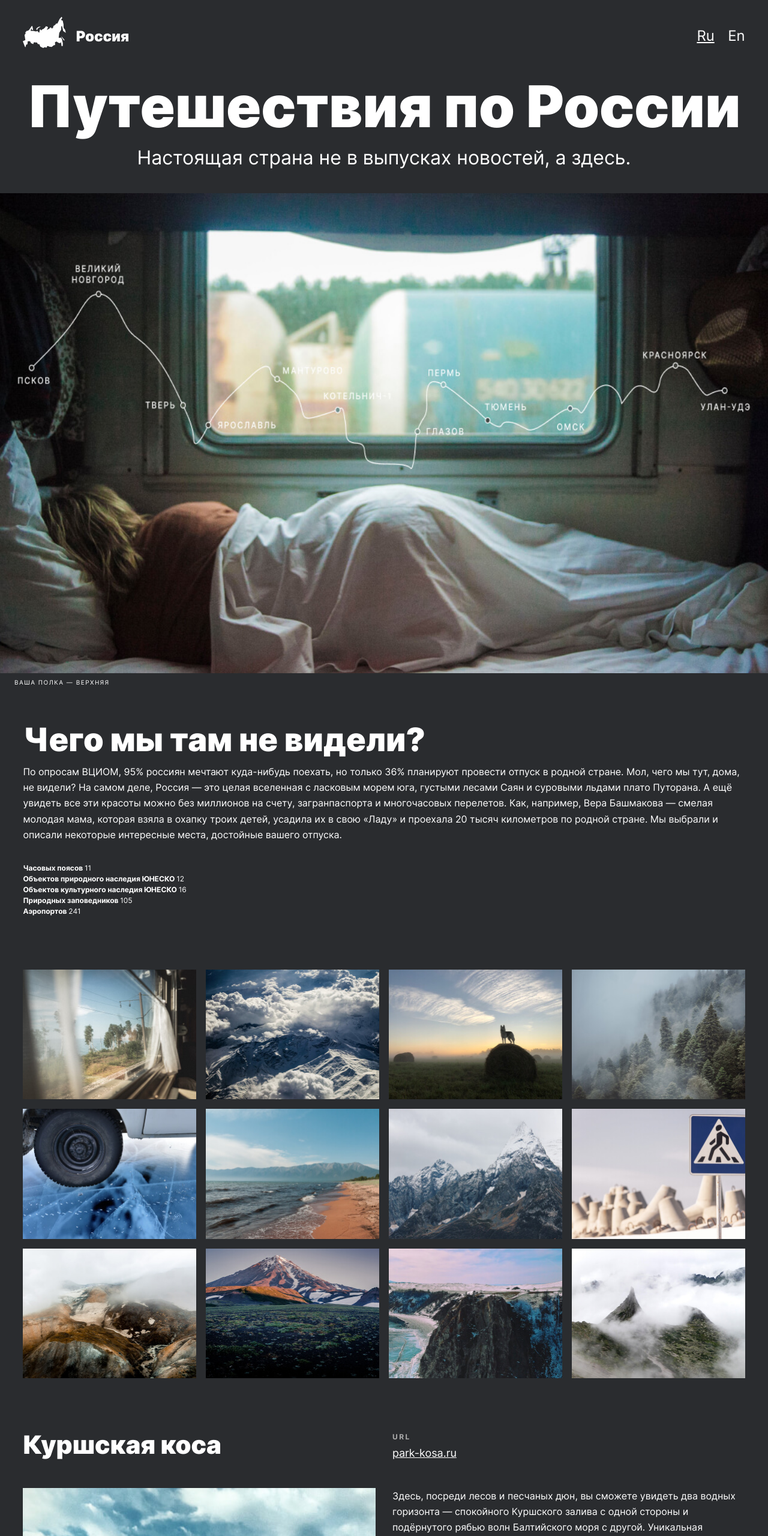
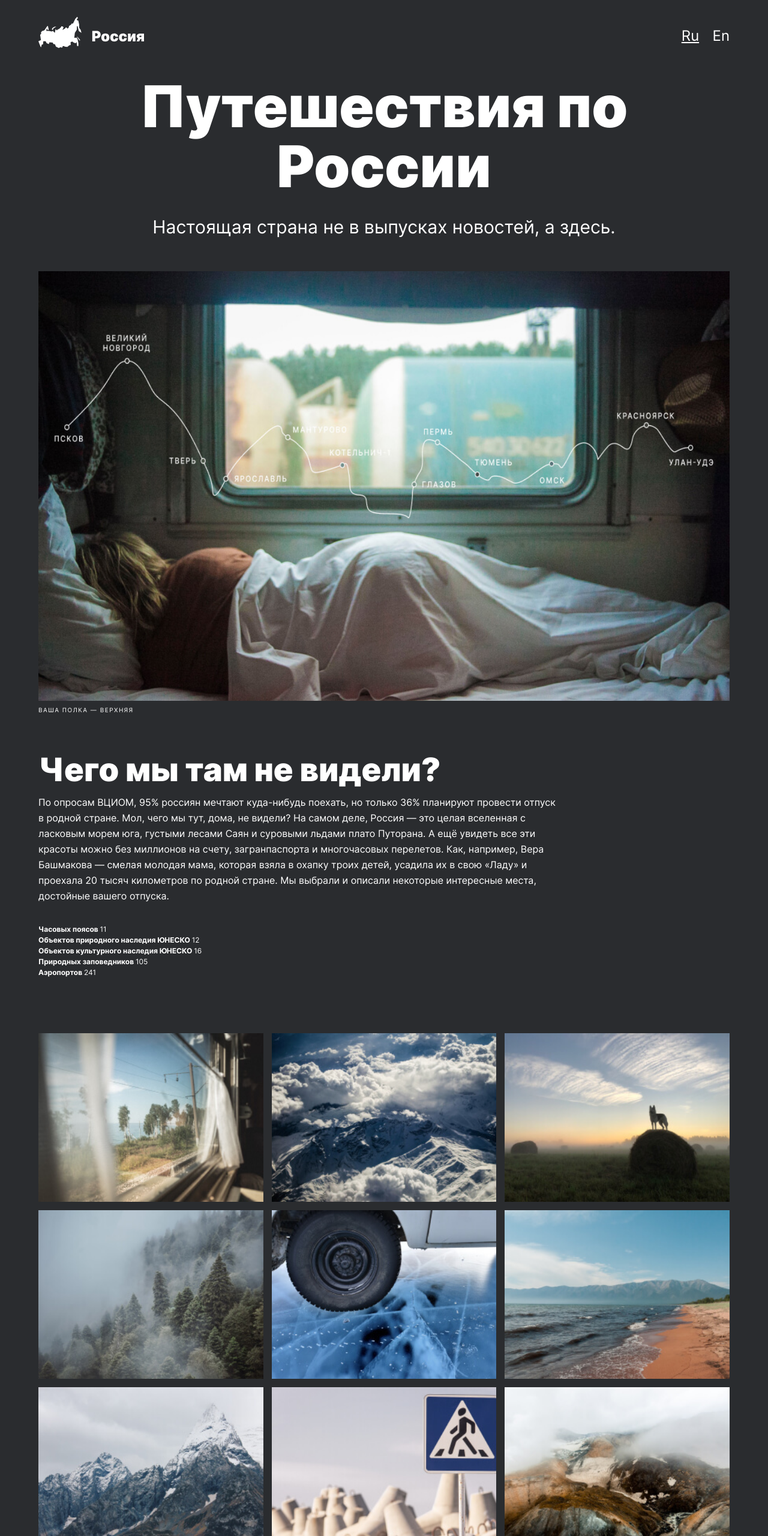
Before and after one commit to belkaksu/russian-travel, a plain HTML site: page index.html in a window 1280 px wide. Shown: the top 2560 px of the page at 60% size. Drawn offline with Linux system fonts and the light colour scheme; files whose address does not match are found by name.

Commit message:
1024 done

```diff
--- a/style.css
+++ b/style.css
@@ -24,6 +24,12 @@
   .header {
     width: 94%;
     padding-top: 28px;
+  }
+}
+
+@media screen and (min-width: 1024px) {
+  .header {
+    width: 90%;
   }
 }
 
@@ -72,6 +78,13 @@
   width: 100%;
 }
 
+@media screen and (min-width: 1024px) {
+  .lead {
+    width: 90%;
+    margin: 0 auto;
+  }
+}
+
 .lead__title {
   width: 90%;
   margin: 0 auto;
@@ -89,6 +102,12 @@
   }
 }
 
+@media screen and (min-width: 1024px) {
+  .lead__title {
+    width: 78%;
+  }
+}
+
 .lead__subtitile {
   width: 90%;
   margin: 0 auto;
@@ -101,9 +120,15 @@
 @media screen and (min-width: 768px) {
   .lead__subtitile {
     width: 83%;
-    font-size: 32px;
+    font-size: 30px;
     line-height: 1.2;
-    padding-top: 32px 0 56px;
+    padding: 32px 0 56px;
+  }
+}
+
+@media screen and (min-width: 1024px) {
+  .lead__subtitile {
+    width: 69%;
   }
 }
 
@@ -113,6 +138,12 @@
   background-image: url("./image/lead-train.jpg");
   background-size: cover;
   background-position: center;
+}
+
+@media screen and (min-width: 1024px) {
+  .lead__image {
+    height: 56vw;
+  }
 }
 
 .lead__caption {
@@ -130,6 +161,12 @@
   }
 }
 
+@media screen and (min-width: 1024px) {
+  .lead__caption {
+    padding-left: 0;
+  }
+}
+
 .intro {
   width: 90%;
   display: flex;
@@ -140,6 +177,12 @@
 @media screen and (min-width: 768px) {
   .intro {
     width: 94%;
+  }
+}
+
+@media screen and (min-width: 1024px) {
+  .intro {
+    width: 90%;
   }
 }
 
@@ -158,11 +201,23 @@
   }
 }
 
+@media screen and (min-width: 1024px) {
+  .intro__title {
+    margin-top: 92px;
+  }
+}
+
 .intro__text {
   font-size: 16px;
   line-height: 1.63;
   padding: 40px 0 34px;
   margin: 0;
+}
+
+@media screen and (min-width: 1024px) {
+  .intro__text {
+    width: 75%;
+  }
 }
 
 .intro__list {
@@ -174,6 +229,12 @@
 @media screen and (min-width: 768px) {
   .intro__list {
     padding-bottom: 88px;
+  }
+}
+
+@media screen and (min-width: 1024px) {
+  .intro__list {
+    padding-bottom: 92px;
   }
 }
 
@@ -204,6 +265,14 @@
   }
 }
 
+@media screen and (min-width: 1024px) {
+  .photo-grid {
+    width: 90%;
+    gap: 14px;
+    margin-bottom: 92px;
+  }
+}
+
 .photo-grid__item {
   width: 100%;
   object-fit: cover;
@@ -218,6 +287,13 @@
     width: 94%;
     margin: 0 auto;
     padding-bottom: 90px;
+  }
+}
+
+@media screen and (min-width: 1024px) {
+  .places {
+    width: 90%;
+    padding-bottom: 92px;
   }
 }
 
@@ -245,6 +321,13 @@
   }
 }
 
+@media screen and (min-width: 1024px) {
+  .place {
+    column-gap: 32px;
+    padding-bottom: 80px;
+  }
+}
+
 .place__title {
   width: 90%;
   font-size: 32px;
@@ -260,6 +343,14 @@
     font-size: 42px;
     line-height: 1.1;
     grid-area: title;
+  }
+}
+
+@media screen and (min-width: 1024px) {
+  .place__title {
+    font-size: 72px;
+    line-height: 1.06;
+    width: 100%;
   }
 }
 
@@ -337,6 +428,13 @@
   }
 }
 
+@media screen and (min-width: 1024px) {
+  .place__paragraph {
+    font-size: 18px;
+    padding-bottom: 27px;
+  }
+}
+
 .cover {
   margin: 0 auto 64px;
   width: 100%;
@@ -368,6 +466,12 @@
   }
 }
 
+@media screen and (min-width: 1024px) {
+  .cover {
+    margin-bottom: 92px;
+  }
+}
+
 .cover__title {
   width: 74%;
   margin: 0 auto;
@@ -388,6 +492,13 @@
   }
 }
 
+@media screen and (min-width: 1024px) {
+  .cover__title {
+    padding-top: 195px;
+    width: 55%;
+  }
+}
+
 .cover__subtitle {
   width: 80%;
   text-align: center;
@@ -405,6 +516,12 @@
   }
 }
 
+@media screen and (min-width: 1024px) {
+  .cover__subtitle {
+    width: 35%;
+  }
+}
+
 @media screen and (min-width: 768px) {
   .footer {
     width: 94%;
@@ -412,6 +529,12 @@
     display: flex;
     justify-content: space-between;
     padding-bottom: 24px;
+  }
+}
+
+@media screen and (min-width: 1024px) {
+  .footer {
+    width: 90%;
   }
 }
 
@@ -456,6 +579,12 @@
   }
 }
 
+@media screen and (min-width: 1024px) {
+  .footer__link {
+    padding-right: 18px;
+  }
+}
+
 .footer__copyright {
   font-size: 14px;
   line-height: 14px;
```
